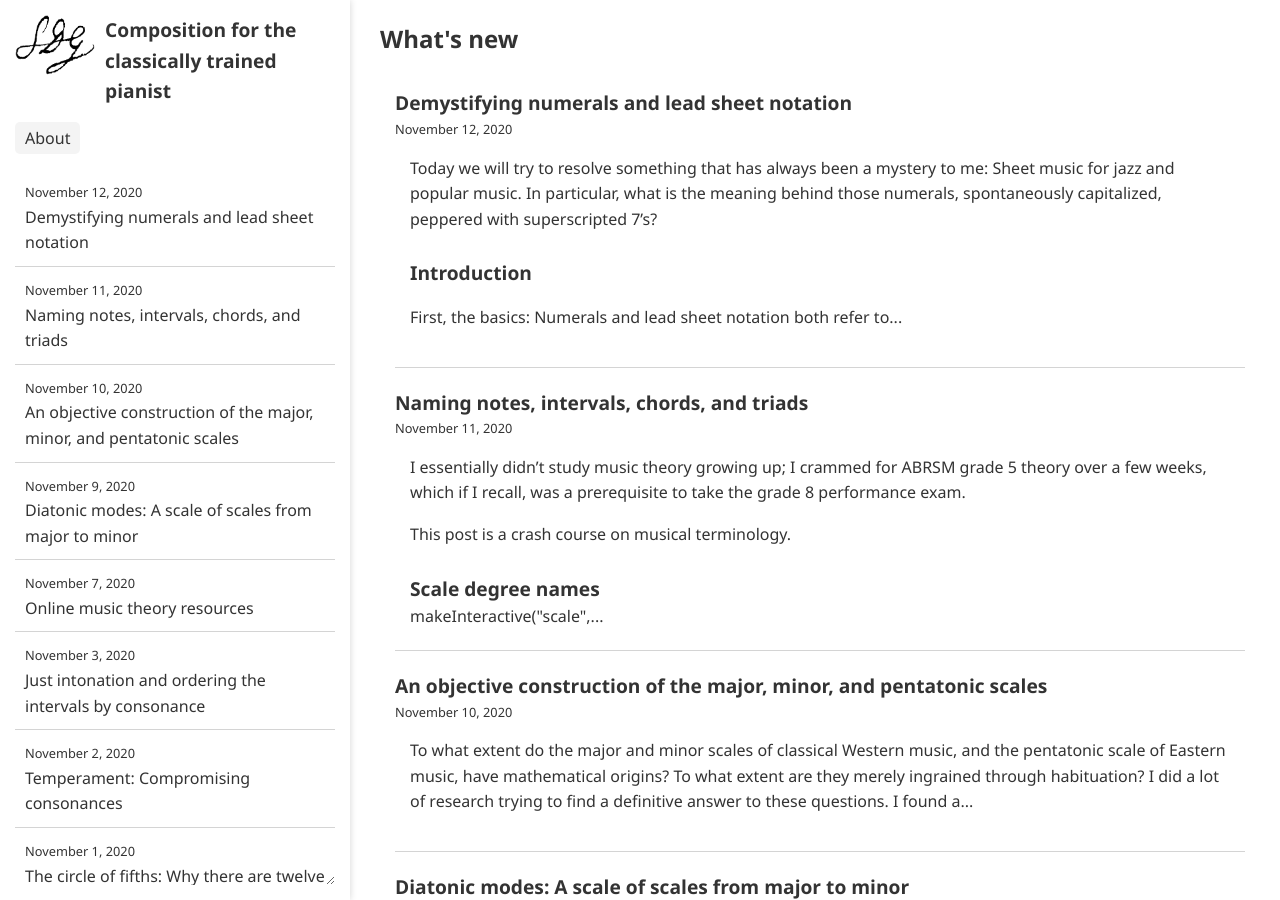
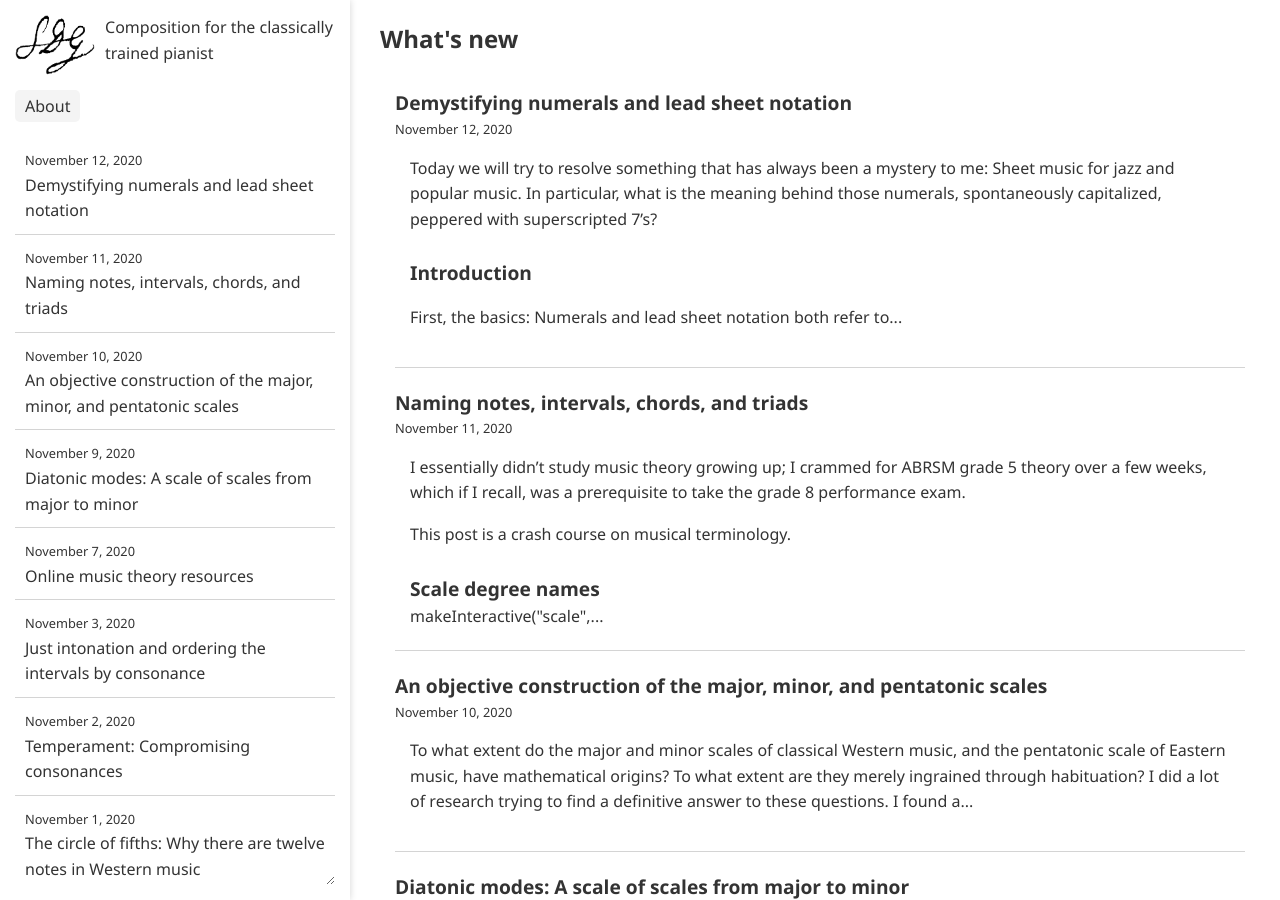
Before and after one commit to ansyblenetwork/sdg, a Jekyll site: the page built from index.html, in a window 1280 px wide and 900 px high. Built offline with Jekyll 4.4.1, drawn with Linux system fonts in a browser that asks for light colours.

Commit message:
Update page.html

```diff
--- a/_layouts/page.html
+++ b/_layouts/page.html
@@ -155,7 +155,7 @@
 	<div id="outersidebar" class="outersidebar">
 	<div class="sidebar">
 	<div class="rpanel" style="flex-grow: 1; position:relative; min-width:250px;" id="accountPanel">
-		<a href="{{ "" | absolute_url }}"><div style="display:flex; margin-bottom:15px"><img src="{{ "sdg-transparent.png" | relative_url }}" alt="Soli Deo gloria" style="flex-shrink:0; max-height:60px; padding-right:10px"><h2>Composition for the classically trained pianist</h2></div></a>
+		<a href="{{ "" | absolute_url }}"><div style="display:flex; margin-bottom:15px"><img src="{{ "sdg-transparent.png" | relative_url }}" alt="Soli Deo gloria" style="flex-shrink:0; max-height:60px; padding-right:10px"><span>Composition for the classically trained pianist</span></div></a>
 
 		<div style="margin-bottom:15px"><button><a href="{{ site.posts.last.url | relative_url }}">About</a></button></div>
 		<ul style="overflow:auto;">
```
